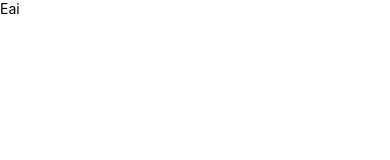
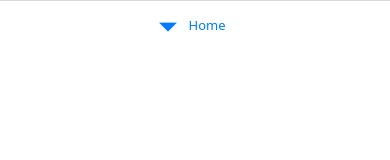
Before and after one commit to lu0x43/LCDrinks, a React Native app: screen / in a window 390 px wide. Shown: the top 160 px of the page. Built offline with nearby package versions, Linux system fonts and the light colour scheme.

Commit message:
implements bottom tabs navigation

```diff
--- a/App.tsx
+++ b/App.tsx
@@ -1,12 +1,27 @@
 import React from 'react';
-import { SafeAreaView, Text, View } from 'react-native';
+import { SafeAreaView } from 'react-native';
+
+import { createBottomTabNavigator } from '@react-navigation/bottom-tabs';
+import { NavigationContainer } from '@react-navigation/native';
+
+import { HomeScreen } from './src/screens';
+
+const Tab = createBottomTabNavigator();
+
+function MyTabs() {
+  return (
+    <Tab.Navigator>
+      <Tab.Screen name="Home" component={HomeScreen} />
+    </Tab.Navigator>
+  );
+}
 
 function App(): React.JSX.Element {
   return (
     <SafeAreaView>
-      <View>
-        <Text>Eai</Text>
-      </View>
+      <NavigationContainer>
+        <MyTabs />
+      </NavigationContainer>
     </SafeAreaView>
   );
 }
--- a/package.json
+++ b/package.json
@@ -10,6 +10,7 @@
     "test": "jest"
   },
   "dependencies": {
+    "@react-navigation/bottom-tabs": "^7.0.0-alpha.22",
     "@react-navigation/native": "^7.0.0-alpha.18",
     "react": "^18.2.0",
     "react-dom": "^18.2.0",
```
Also changed, not shown: 1 other file (tests, documents, lock files or other folders).
